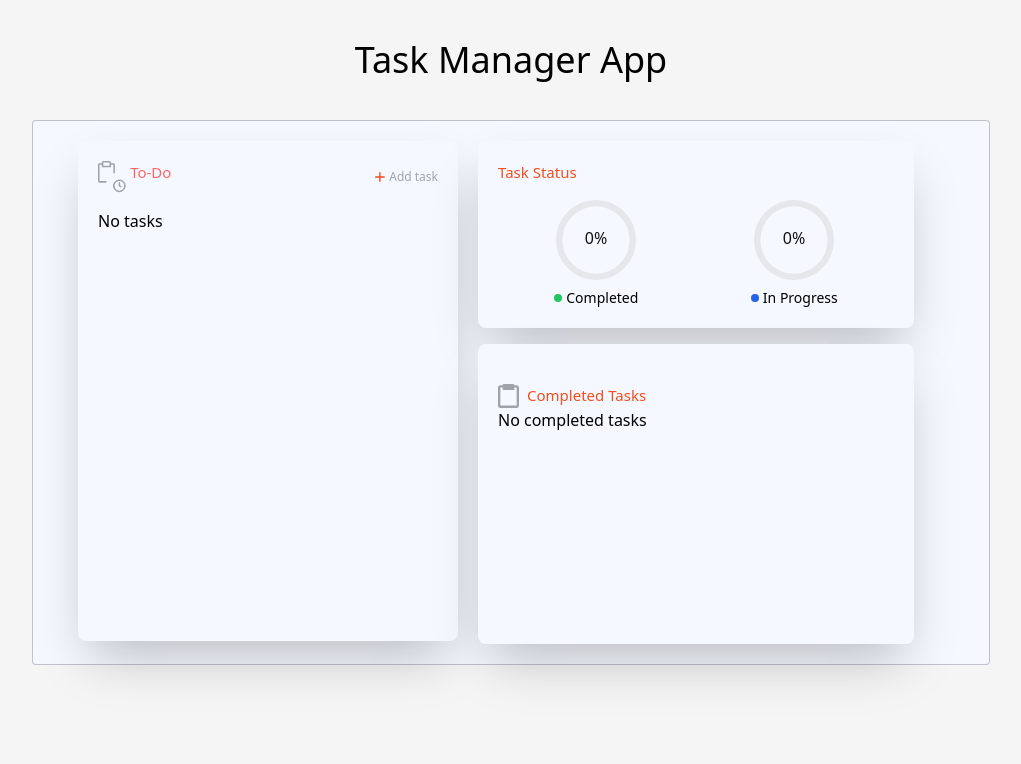
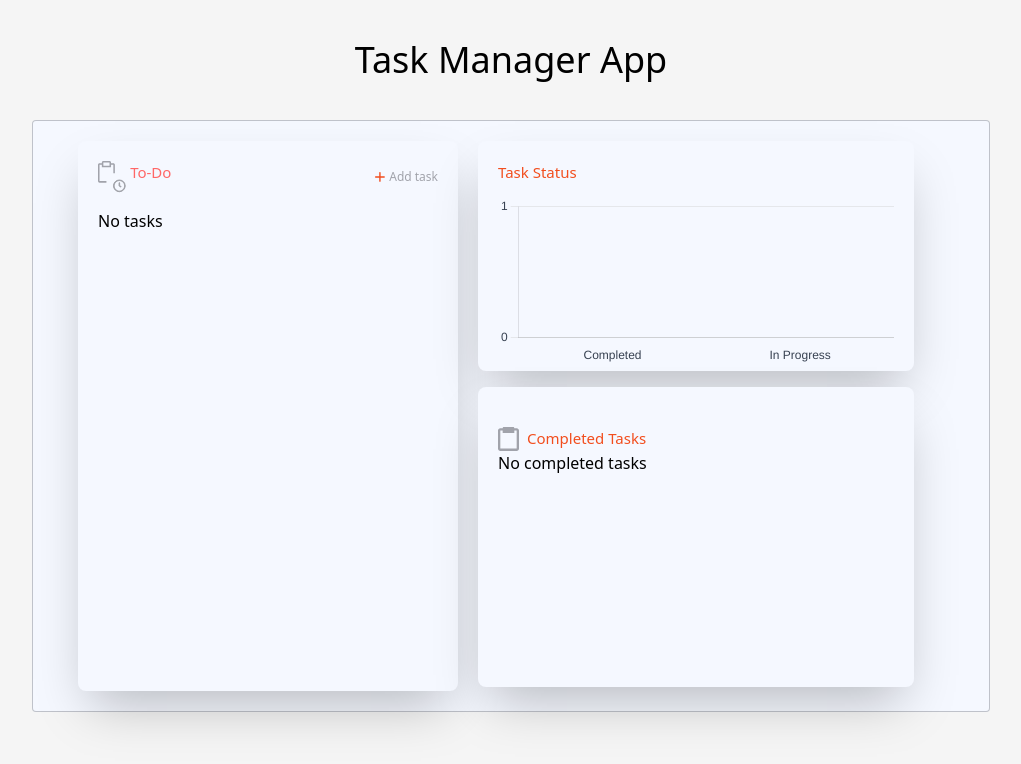
Before and after one commit to Azka190/taskmanager, a Next.js app: page / in a window 1280 px wide. Shown: the top 764 px of the page, without its empty margins (129-1150 px from the left). Built offline with nearby package versions, Linux system fonts and the light colour scheme.

Commit message:
FIX: chart bar

```diff
--- a/app/components/TaskStatus.tsx
+++ b/app/components/TaskStatus.tsx
@@ -1,8 +1,18 @@
 "use client";
 import React from "react";
-import { CircularProgressbar, buildStyles } from "react-circular-progressbar";
-import "react-circular-progressbar/dist/styles.css";
+import { Bar } from "react-chartjs-2";
+import {
+  Chart as ChartJS,
+  CategoryScale,
+  LinearScale,
+  BarElement,
+  Title,
+  Tooltip,
+  Legend,
+} from "chart.js";
 import { Task } from "./types";
+
+ChartJS.register(CategoryScale, LinearScale, BarElement, Title, Tooltip, Legend);
 
 type Props = {
   tasks: Task[];
@@ -14,45 +24,60 @@ const COLORS = {
 };
 
 const TaskStatus: React.FC<Props> = ({ tasks }) => {
-  const total = tasks.length || 1;
-
   const completed = tasks.filter((t) => t.status === "Completed").length;
   const inProgress = tasks.filter((t) => t.status === "Pending").length;
 
-  const data = [
-    { name: "Completed", value: Math.round((completed / total) * 100) },
-    { name: "In Progress", value: Math.round((inProgress / total) * 100) },
-  ];
+  const data = {
+    labels: ["Completed", "In Progress"],
+    datasets: [
+      {
+        label: "Tasks",
+        data: [completed, inProgress],
+        backgroundColor: [COLORS.Completed, COLORS["In Progress"]],
+        borderRadius: 6,
+      },
+    ],
+  };
+
+  const options = {
+    responsive: true,
+    maintainAspectRatio: false,
+    plugins: {
+      legend: { display: false },
+
+    },
+    scales: {
+      x: {
+        grid: { display: false },
+        ticks: {
+          color: "#374151",
+          font: { size: 12 } as const
+        },
+      },
+      y: {
+        beginAtZero: true,
+        grid: { color: "#E5E7EB" },
+        ticks: {
+          color: "#374151",
+          stepSize: 1,
+          font: { size: 12 } as const
+        },
+      },
+    },
+    datasets: {
+      bar: {
+          barPercentage: 1.9,   // 🔹 thinner bars
+          categoryPercentage: 0.3, // 🔹 more spacing
+      },
+    },
+
+  };
 
   return (
-    <div className="">
-      <h2 className="font-medium text-[15px] text-[#F24E1E] mb-4 flex gap-2 items-center">
-        Task Status
-      </h2>
-
-      <div className="flex justify-around">
-        {data.map((entry, i) => (
-          <div key={i} className="flex flex-col items-center gap-2">
-            <div style={{ width: 80, height: 80 }}>
-              <CircularProgressbar
-                value={entry.value}
-                text={`${entry.value}%`}
-                styles={buildStyles({
-                  pathColor: COLORS[entry.name as keyof typeof COLORS],
-                  textColor: "#111",
-                  trailColor: "#E5E7EB",
-                })}
-              />
-            </div>
-            <p className="flex items-center gap-1 text-sm">
-              <span
-                className="inline-block w-2 h-2 rounded-full"
-                style={{ background: COLORS[entry.name as keyof typeof COLORS] }}
-              ></span>
-              {entry.name}
-            </p>
-          </div>
-        ))}
+    <div className=" ">
+      <h2 className="font-medium text-[15px] text-[#F24E1E] mb-3">Task Status</h2>
+      <div style={{ height: "170px" }}>
+        <Bar data={data} options={options} />
       </div>
     </div>
   );
--- a/app/page.tsx
+++ b/app/page.tsx
@@ -120,7 +120,7 @@ const Page = () => {
 
       <div data-aos="fade-up" data-aos-duration="3000" className="border border-[#A1A3AB]/[63%] max-w-[958px] mx-auto bg-[#F5F8FF] rounded flex- gap-5">
         <div className="max-w-[906px] mx-auto flex gap-5 p-5">
-          <div className="bg-[#F5F8FF] shadow-2xl  rounded-lg p-5 w-[466px] h-[500px] overflow-y-scroll">
+          <div className="bg-[#F5F8FF] shadow-2xl  rounded-lg p-5 w-[466px] h-[550px] overflow-y-scroll">
             <div className="flex justify-between  items-center">
               <p className="flex gap-1 text-[#FF6767] text-[15px] font-medium">
                 <span>
@@ -176,7 +176,7 @@ const Page = () => {
           </div>
           <div>
             <div className="w-[466px] ">
-              <div className="bg-[#F5F8FF] mb-4 rounded-lg shadow-2xl p-5 max-w-[436px]">
+              <div className="bg-[#F5F8FF] mb-4 rounded-lg h-[230px] shadow-2xl p-5 max-w-[436px]">
                 <TaskStatus tasks={mainTask} />
               </div>
               <div className="bg-[#F5F8FF] shadow-2xl  rounded-lg p-5 max-w-[436px] h-[300px] overflow-y-scroll">
--- a/package.json
+++ b/package.json
@@ -10,10 +10,12 @@
   },
   "dependencies": {
     "aos": "^2.3.4",
+    "chart.js": "^4.5.0",
     "framer-motion": "^12.23.12",
     "lucide-react": "^0.541.0",
     "next": "15.0.2",
     "react": "^18.3.1",
+    "react-chartjs-2": "^5.3.0",
     "react-circular-progressbar": "^2.2.0",
     "react-dom": "^18.3.1",
     "recharts": "^2.12.7"
```
Also changed, not shown: 2 other files (tests, documents, lock files or other folders).
